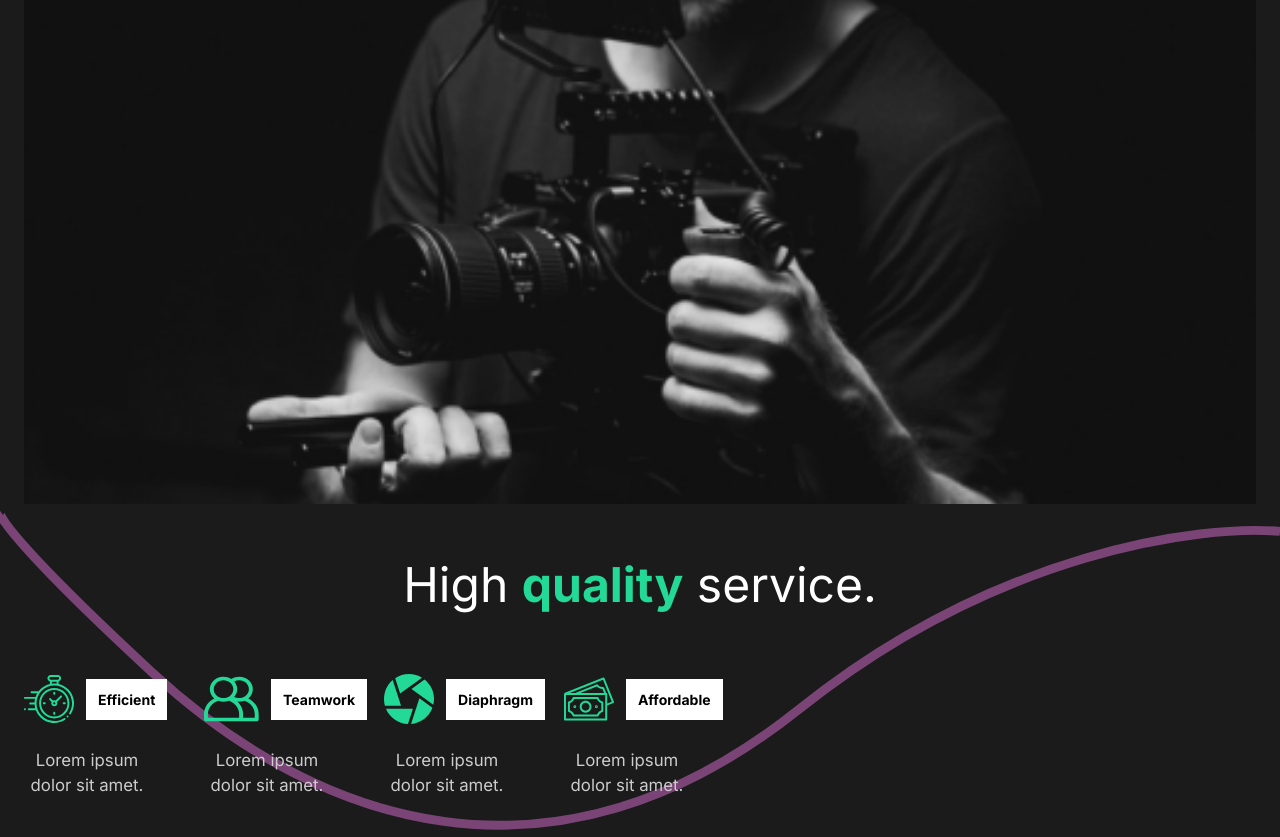
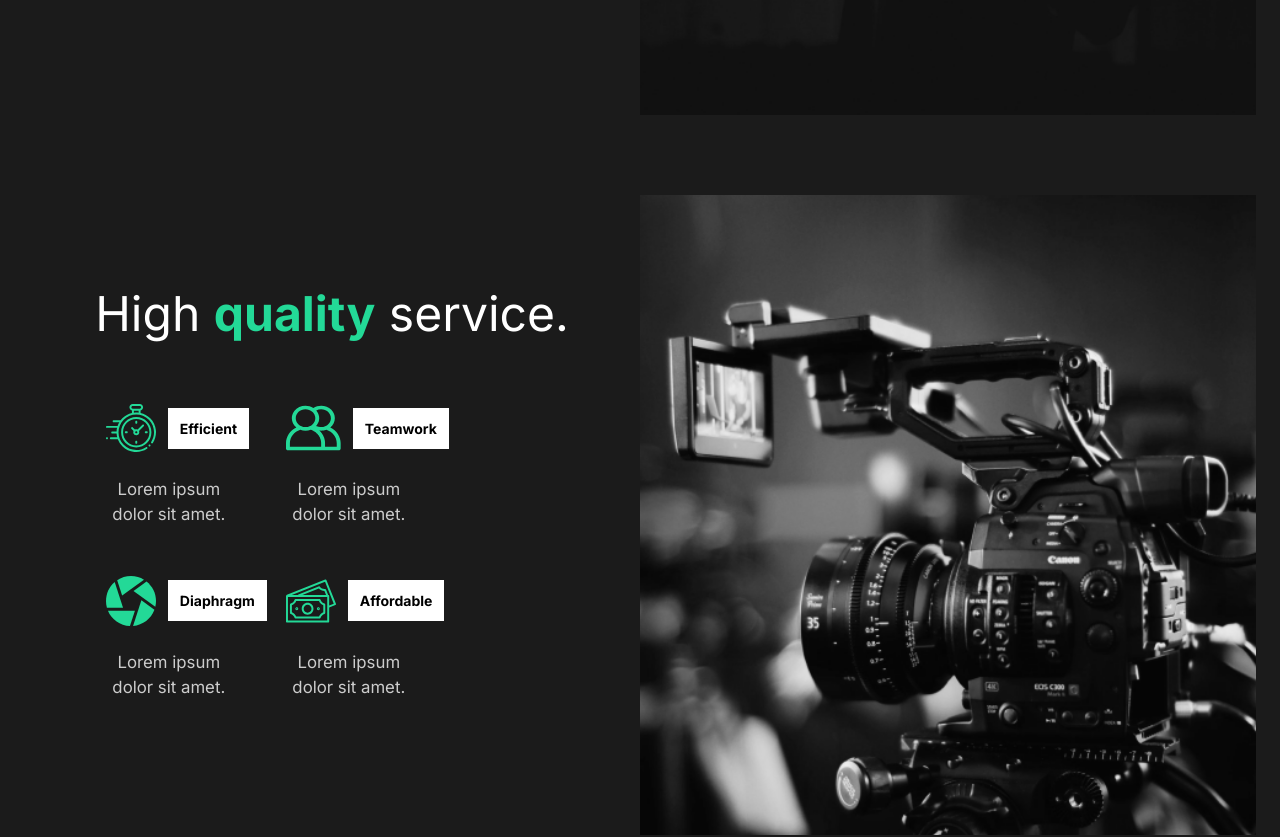
Before and after one commit to olivierpoisson/Capture-Portfolio, a React (Create React App) app in the folder capture_portfolio_app/: page / in a window 1280 px wide. Shown: the part 746-1583 px from the top of the page. Built offline with nearby package versions, Linux system fonts and the light colour scheme.

Commit message:
finishing up mobile styling

```diff
--- a/capture_portfolio_app/src/components/GlobalStyles.js
+++ b/capture_portfolio_app/src/components/GlobalStyles.js
@@ -16,6 +16,7 @@ const GlobalStyles = createGlobalStyle`
     body {
         background-color:#1b1b1b;
         font-family: "Inter", sans-serif;
+
     }
     button {
         font-weight:bold;
--- a/capture_portfolio_app/src/components/Nav.js
+++ b/capture_portfolio_app/src/components/Nav.js
@@ -113,6 +113,9 @@ const Line = styled(motion.div)`
     position: absolute;
     bottom: -80%;
     left: 60%;
+    @media (max-width: 1300px) {
+        left: 0%;
+    }
 `;
 
 export default Nav;
--- a/capture_portfolio_app/src/components/ServicesSection.js
+++ b/capture_portfolio_app/src/components/ServicesSection.js
@@ -79,8 +79,20 @@ const Services = styled(About)`
 const Cards = styled.div`
     display: flex;
     flex-wrap: wrap;
-    @media (max-width: 1200px) {
+    @media (max-width: 1300px) {
         justify-content: center;
+        width: 85%;
+    }
+    @media (max-width: 1000px) {
+        justify-content: space-evenly;
+        margin: 0;
+        width: 100%;
+    }
+    @media (max-width: 800px) {
+        padding: 0rem 8rem;
+    }
+    @media (max-width: 620px) {
+        padding: 0rem 1rem;
     }
 `;
 
--- a/capture_portfolio_app/src/styles.js
+++ b/capture_portfolio_app/src/styles.js
@@ -9,9 +9,12 @@ export const About = styled(motion.div)`
     padding: 3rem 10rem;
     color: white;
     @media (max-width: 1300px) {
-        display: block;
+        /* display: block; */
         padding: 2rem 2rem;
         text-align: center;
+    }
+    @media (max-width: 1000px) {
+        display: block;
     }
 `;
 export const Description = styled.div`
```
